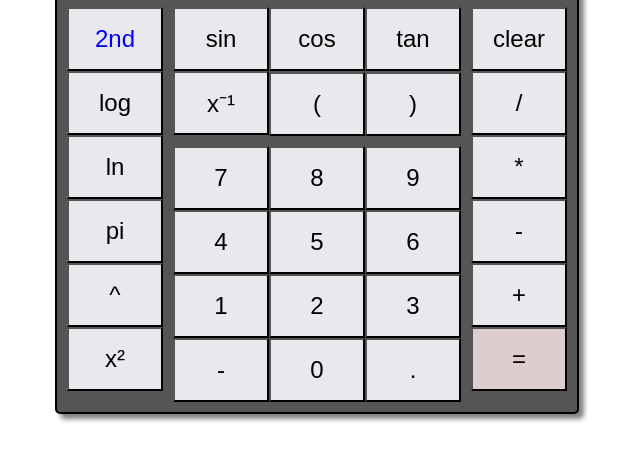
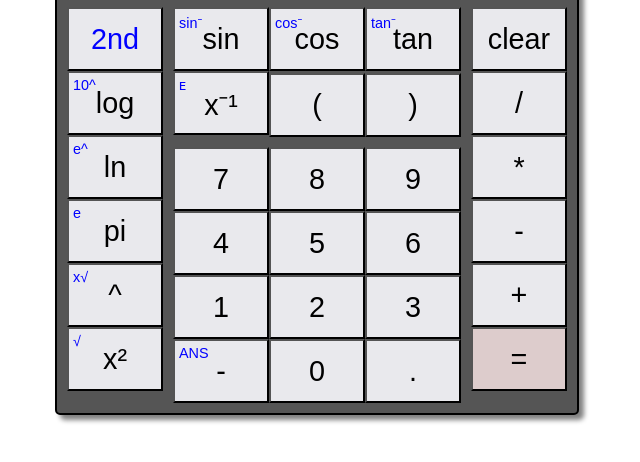
Before and after one commit to strbytes/scientific-calculator, a website built with webpack: page src/index.html in a window 1280 px wide. Shown: the part 338-800 px from the top of the page, without its empty margins (323-963 px from the left). Built offline with nearby package versions, Linux system fonts and the light colour scheme.

Commit message:
Make display resizing more dynamic

```diff
--- a/src/controls.js
+++ b/src/controls.js
@@ -139,10 +139,10 @@ function makeButton(control) {
   let button = document.createElement("button");
   button.id = control.value ? control.value : control.label;
   button.textContent = control.label;
-  button.dataset.secondaryLabel = control.second? control.second: "";
+  button.dataset.secondaryLabel = control.second ? control.second: "";
   button.dataset.secondaryValue =
-    control.secondValue ? control.secondValue:
-    control.second ? control.second:
+    control.secondValue ? control.secondValue :
+    control.second ? control.second :
     control.value ? control.value : control.label;
   button.addEventListener("click", keyHandler);
   return button;
--- a/src/style.css
+++ b/src/style.css
@@ -1,5 +1,6 @@
 html {
   font-family: monospace;
+  font-size: 1.8vh;
 }
 
 body {
@@ -27,7 +28,7 @@ body {
   height: 10vh;
   background: #eee;
   border: 2px solid #999;
-  font-size: 72px;
+  font-size: 3rem;
   padding: 0 10px;
   display: flex;
   justify-content: flex-end;
@@ -76,16 +77,16 @@ button {
   position: relative;
   height: 8vh;
   width: 12vh;
-  font-size: 24px;
+  font-size: 2rem;
   background-color: #e9e9ed;
 }
 
 button::before {
   position: absolute;
-  top: 5px;
-  left: 5px;
-  content: attr(data-second);
-  font-size: 12px;
+  top: .5vh;
+  left: .5vh;
+  content: attr(data-secondary-label);
+  font-size: 1rem;
   color: blue;
 }
 
```
